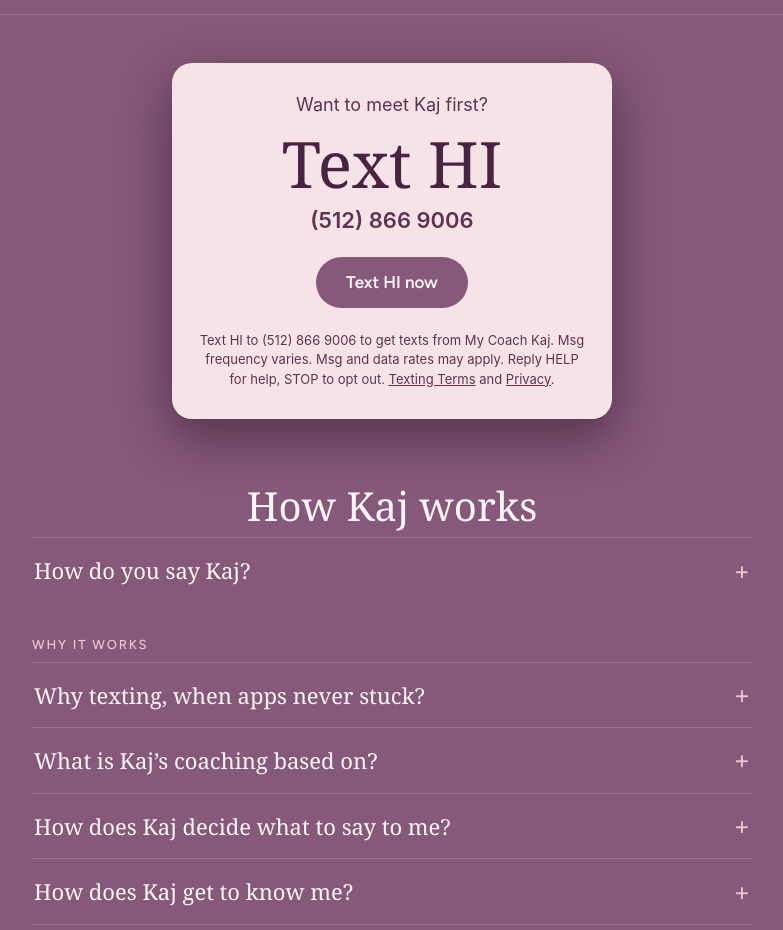
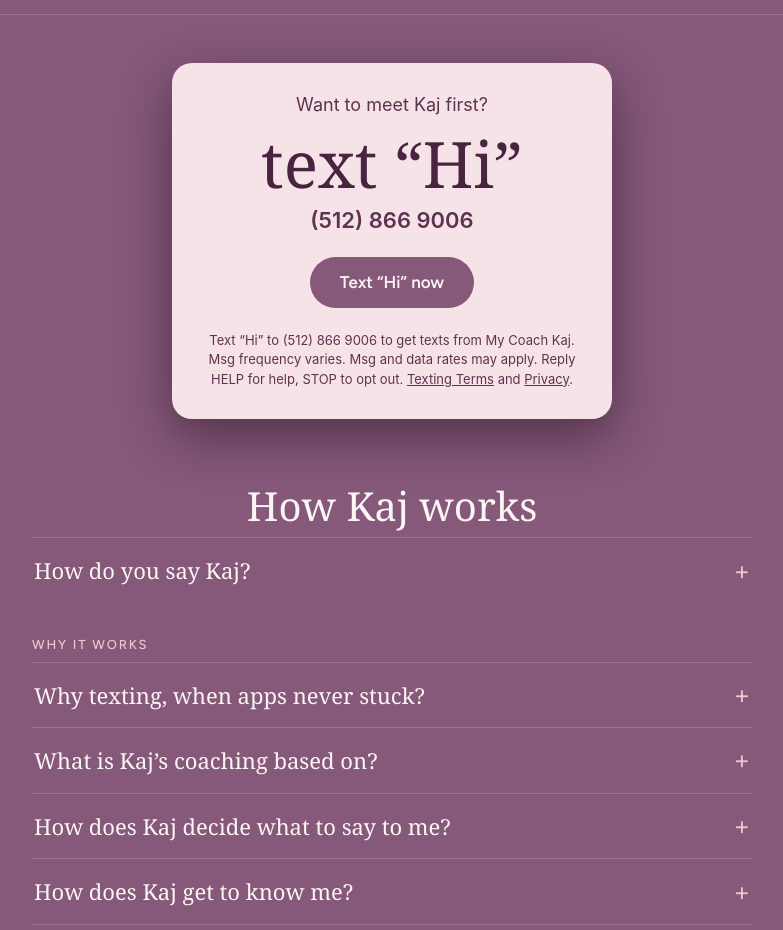
Before and after one commit to freofinancial-arch/mycoachkaj-site, a plain HTML site: page index.html in a window 1280 px wide. Shown: the part 3860-4790 px from the top of the page, without its empty margins (248-1031 px from the left). Drawn offline with Linux system fonts and the light colour scheme; a web font is replaced by a local one.

Commit message:
Text HI section: lowercase text, Hi in quotes (Barth, Nov 18)
Co-Authored-By: Claude Opus 5.5 <noreply@anthropic.com>
Claude-Session: https://claude.ai/code/session_01J995PqDAJPfAHJGCndzsvQ

```diff
--- a/index.html
+++ b/index.html
@@ -386,10 +386,10 @@ footer p{margin:0}
   <section class="texthi" id="text-hi" aria-labelledby="texthi-h">
     <div class="card">
       <p class="q" id="texthi-h">Want to meet Kaj first?</p>
-      <p class="kw">Text HI</p>
+      <p class="kw">text &ldquo;Hi&rdquo;</p>
       <a class="num" href="sms:+15128669006?&amp;body=HI">(512) 866 9006</a>
-      <a class="btn" href="sms:+15128669006?&amp;body=HI">Text HI now</a>
-      <p class="fine">Text HI to (512) 866 9006 to get texts from My Coach Kaj. Msg frequency varies. Msg and data rates may apply. Reply HELP for help, STOP to opt out. <a href="texting-terms.html">Texting Terms</a> and <a href="privacy.html">Privacy</a>.</p>
+      <a class="btn" href="sms:+15128669006?&amp;body=HI">Text &ldquo;Hi&rdquo; now</a>
+      <p class="fine">Text &ldquo;Hi&rdquo; to (512) 866 9006 to get texts from My Coach Kaj. Msg frequency varies. Msg and data rates may apply. Reply HELP for help, STOP to opt out. <a href="texting-terms.html">Texting Terms</a> and <a href="privacy.html">Privacy</a>.</p>
     </div>
   </section>
 
```
